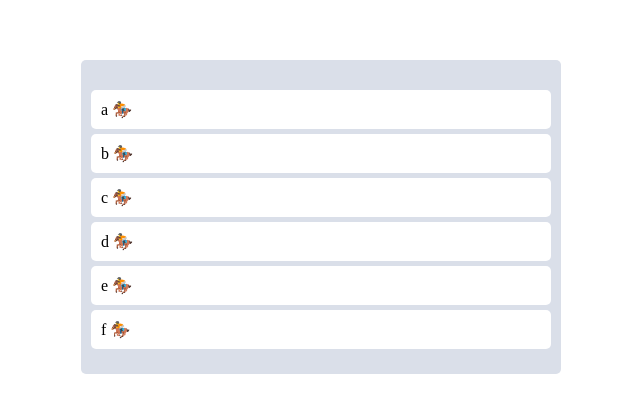
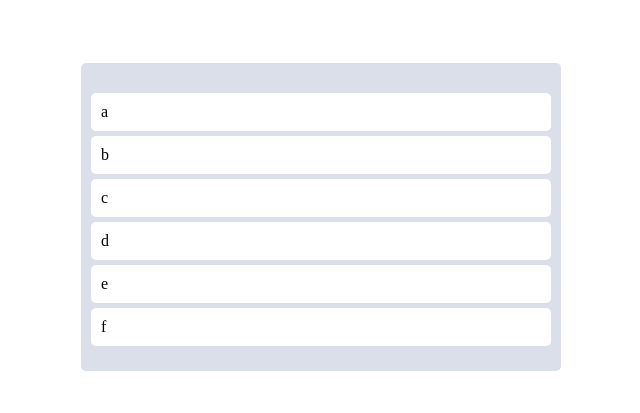
Before and after one commit to sorrynthx/react-study, a React (Create React App) app in the folder trello-clone/: page / in a window 1280 px wide. Shown: the part 191-604 px from the top of the page, without its empty margins (319-959 px from the left). Built offline with nearby package versions, Linux system fonts and the light colour scheme.

Commit message:
2022-06-13 Trello-Colone App props 변경 없을 때 변경 값만 리렌더링하기 React.memo( ) 사용

```diff
--- a/trello-clone/src/App.tsx
+++ b/trello-clone/src/App.tsx
@@ -1,6 +1,7 @@
-import {DragDropContext, Draggable, Droppable, DropResult} from 'react-beautiful-dnd';
+import {DragDropContext, Droppable, DropResult} from 'react-beautiful-dnd';
 import { useRecoilState } from 'recoil';
 import styled from 'styled-components';
+import DragabbleCard from './Components/DragabbleCard';
 import { toDoState } from './routes/atoms';
 
 
@@ -27,14 +28,6 @@ const Board = styled.div`
   border-radius: 5px;
   min-height: 200px;
 `;
-
-const Card = styled.div`
-  border-radius: 5px;
-  margin-bottom: 5px;
-  padding: 10px 10px;
-  background-color: ${(props) => props.theme.cardColor};
-`;
-
 
 
 function App() {
@@ -77,23 +70,11 @@ function App() {
         <Wrapper>
           <Boards>
             <Droppable droppableId='one'>
-
             {(magic) => (
                 <Board ref={magic.innerRef} {...magic.droppableProps}>
                   {toDos.map((toDo, index) => (
-                        <Draggable key={toDo} draggableId={toDo} index={index}>
-                          {(magic) =>
-                            <Card
-                              ref={magic.innerRef}
-                              {...magic.draggableProps}
-                              {...magic.dragHandleProps}
-                            >
-                              {toDo} <span {...magic.dragHandleProps}>🏇</span>
-                            </Card>}
-                        </Draggable>
-                      )
-                    )}
-                    {/* deoppable이 끝날때까지 모양 잡아줌 */}
+                <DragabbleCard key={toDo} index={index} toDo={toDo} />
+             ))}
               {magic.placeholder}
              </Board>
             )}
--- /dev/null
+++ b/trello-clone/src/Components/DragabbleCard.tsx
@@ -0,0 +1,35 @@
+import React from "react";
+import { Draggable } from "react-beautiful-dnd";
+import styled from "styled-components";
+
+
+const Card = styled.div`
+  border-radius: 5px;
+  margin-bottom: 5px;
+  padding: 10px 10px;
+  background-color: ${(props) => props.theme.cardColor};
+`;
+
+interface IDragabbleCardProps {
+    toDo: string;
+    index: number;
+}
+
+function DragabbleCard({ toDo, index }: IDragabbleCardProps) {
+    console.log(toDo, "has been rendered");
+    return (
+      <Draggable key={toDo} draggableId={toDo} index={index}>
+        {(magic) => (
+          <Card
+            ref={magic.innerRef}
+            {...magic.dragHandleProps}
+            {...magic.draggableProps}
+          >
+            {toDo}
+          </Card>
+        )}
+      </Draggable>
+    );
+  }
+// props 변하지 않으면 다시 그리지 마!
+export default React.memo(DragabbleCard);
```
Lines whose indentation alone changed are shown as unchanged.
